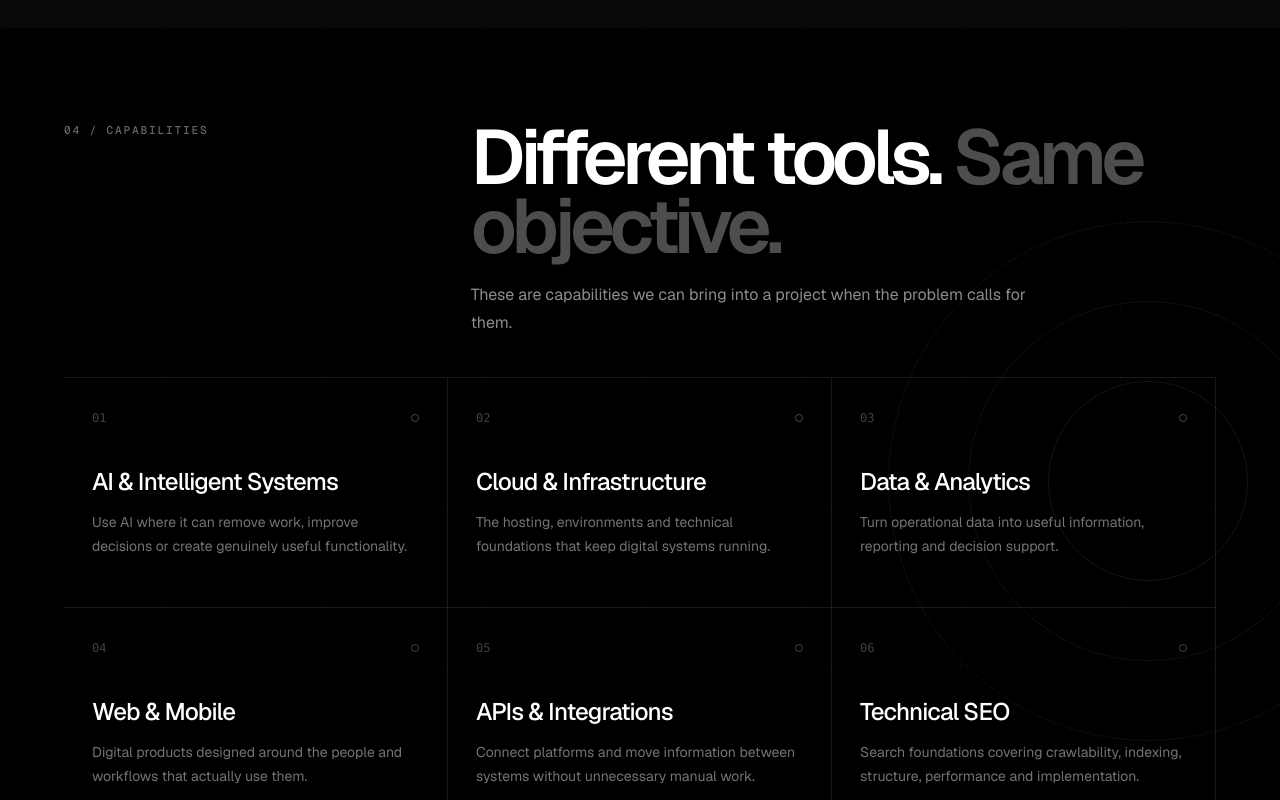
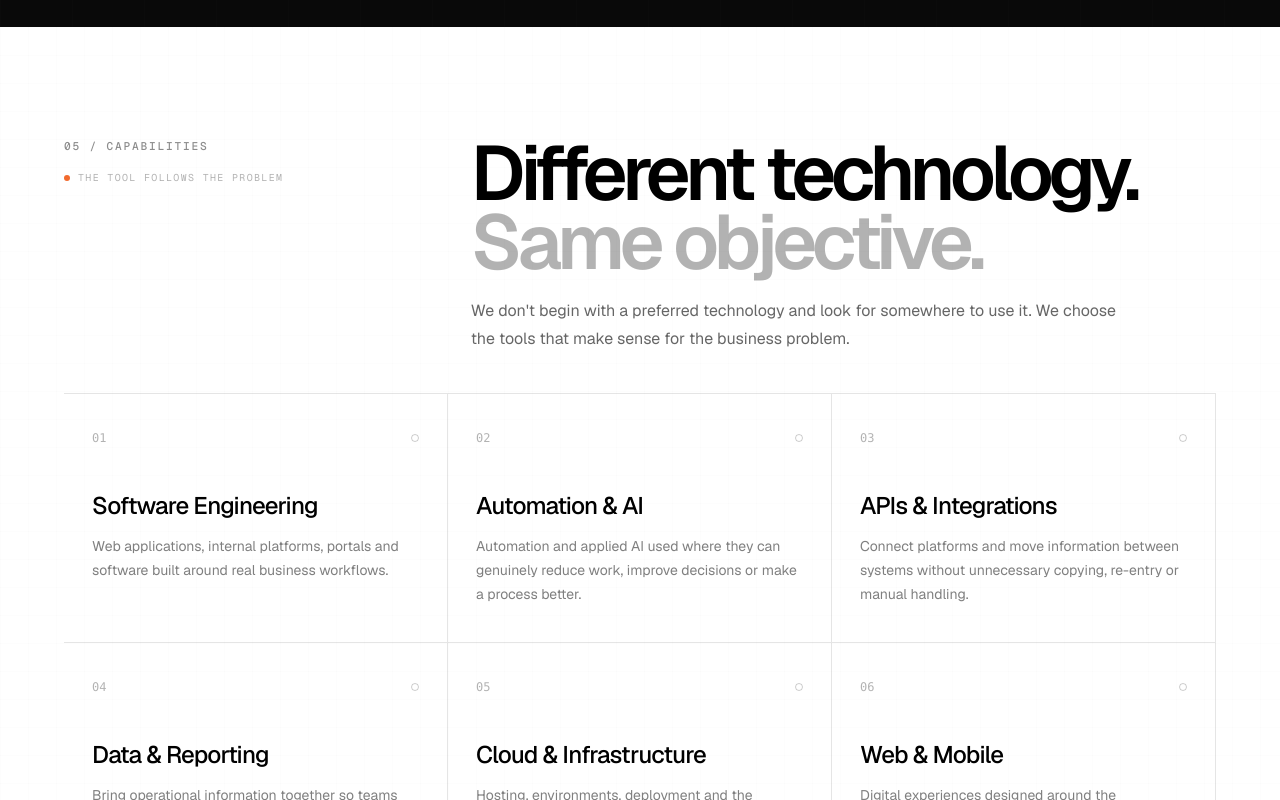
Before and after one commit to wilsonmugwe/drylake-website, a Next.js app: page / in a window 1280 px wide. Shown: the part 5680-6480 px from the top of the page. Built offline with nearby package versions, Linux system fonts and the light colour scheme; no server answers.

Commit message:
Update Capabilities.tsx

```diff
--- a/components/sections/Capabilities.tsx
+++ b/components/sections/Capabilities.tsx
@@ -6,103 +6,112 @@ import Container from "@/components/ui/Container";
 const capabilities = [
   {
     number: "01",
-    title: "AI & Intelligent Systems",
+    title: "Software Engineering",
     description:
-      "Use AI where it can remove work, improve decisions or create genuinely useful functionality.",
+      "Web applications, internal platforms, portals and software built around real business workflows.",
   },
   {
     number: "02",
-    title: "Cloud & Infrastructure",
+    title: "Automation & AI",
     description:
-      "The hosting, environments and technical foundations that keep digital systems running.",
+      "Automation and applied AI used where they can genuinely reduce work, improve decisions or make a process better.",
   },
   {
     number: "03",
-    title: "Data & Analytics",
+    title: "APIs & Integrations",
     description:
-      "Turn operational data into useful information, reporting and decision support.",
+      "Connect platforms and move information between systems without unnecessary copying, re-entry or manual handling.",
   },
   {
     number: "04",
-    title: "Web & Mobile",
+    title: "Data & Reporting",
     description:
-      "Digital products designed around the people and workflows that actually use them.",
+      "Bring operational information together so teams can understand what is happening and make better decisions.",
   },
   {
     number: "05",
-    title: "APIs & Integrations",
+    title: "Cloud & Infrastructure",
     description:
-      "Connect platforms and move information between systems without unnecessary manual work.",
+      "Hosting, environments, deployment and the technical foundations required to keep systems running reliably.",
   },
   {
     number: "06",
-    title: "Technical SEO",
+    title: "Web & Mobile",
     description:
-      "Search foundations covering crawlability, indexing, structure, performance and implementation.",
+      "Digital experiences designed around the customers, staff and workflows that actually use them.",
   },
 ];
 
 export default function Capabilities() {
   return (
-    <section className="relative overflow-hidden bg-black py-16 text-white sm:py-20 lg:py-24">
-      <div className="hero-large-grid pointer-events-none absolute inset-0 opacity-40" />
-
+    <section className="relative overflow-hidden bg-white py-16 text-black sm:py-20 lg:py-28">
       <div
         aria-hidden="true"
-        className="pointer-events-none absolute -right-32 top-1/2 hidden h-[520px] w-[520px] -translate-y-1/2 lg:block"
-      >
-        <div className="absolute inset-0 rounded-full border border-white/[0.05]" />
-        <div className="absolute inset-20 rounded-full border border-white/[0.06]" />
-        <div className="absolute inset-40 rounded-full border border-white/[0.08]" />
-      </div>
+        className="micro-grid pointer-events-none absolute inset-0 opacity-25"
+      />
 
       <Container className="relative z-10">
-        <div className="grid gap-6 border-b border-white/10 pb-8 lg:grid-cols-[0.65fr_1.35fr] lg:gap-12 lg:pb-10">
-          <p className="section-label text-white/40">
-            04 / Capabilities
-          </p>
+        <div className="grid gap-6 border-b border-black/10 pb-8 lg:grid-cols-[0.65fr_1.35fr] lg:gap-12 lg:pb-10">
+          <div>
+            <p className="section-label text-black/45">
+              05 / Capabilities
+            </p>
+
+            <div className="mt-4 flex items-center gap-2">
+              <span className="h-1.5 w-1.5 rounded-full bg-[#f26a2e]" />
+
+              <span className="tech-label text-black/30">
+                THE TOOL FOLLOWS THE PROBLEM
+              </span>
+            </div>
+          </div>
 
           <div>
             <h2 className="max-w-4xl text-[clamp(2.7rem,6vw,6rem)] font-semibold leading-[0.9] tracking-[-0.065em]">
-              Different tools.
-              <span className="text-white/30"> Same objective.</span>
+              Different technology.
+              <br />
+              <span className="text-black/30">Same objective.</span>
             </h2>
 
-            <p className="mt-4 max-w-xl text-sm leading-6 text-white/55 sm:mt-5 sm:text-base sm:leading-7">
-              These are capabilities we can bring into a project when the
-              problem calls for them.
+            <p className="mt-5 max-w-2xl text-sm leading-6 text-black/60 sm:text-base sm:leading-7">
+              We don&apos;t begin with a preferred technology and look for
+              somewhere to use it. We choose the tools that make sense for the
+              business problem.
             </p>
           </div>
         </div>
 
-        <div className="mt-0 grid sm:grid-cols-2 lg:grid-cols-3">
+        <div className="grid sm:grid-cols-2 lg:grid-cols-3">
           {capabilities.map((capability, index) => (
             <motion.article
               key={capability.title}
               initial={{ opacity: 0, y: 15 }}
               whileInView={{ opacity: 1, y: 0 }}
               viewport={{ once: true, amount: 0.2 }}
-              transition={{ duration: 0.45, delay: index * 0.05 }}
+              transition={{
+                duration: 0.45,
+                delay: index * 0.05,
+              }}
               className="
-                group relative min-h-[180px] border-b border-white/10 py-6
-                sm:min-h-[210px] sm:px-6 sm:py-7 sm:odd:border-r
-                lg:min-h-[230px] lg:border-r lg:px-7 lg:py-8
+                group relative min-h-[190px] border-b border-black/10 py-7
+                sm:min-h-[220px] sm:px-6 sm:py-8 sm:odd:border-r
+                lg:min-h-[240px] lg:border-r lg:px-7 lg:py-9
               "
             >
               <div className="flex items-center justify-between">
-                <span className="font-mono text-xs text-white/25">
+                <span className="font-mono text-xs text-black/30">
                   {capability.number}
                 </span>
 
-                <span className="h-2 w-2 rounded-full border border-white/25 transition-all duration-300 group-hover:border-[#f26a2e] group-hover:bg-[#f26a2e]" />
+                <span className="h-2 w-2 rounded-full border border-black/20 transition-all duration-300 group-hover:border-[#f26a2e] group-hover:bg-[#f26a2e]" />
               </div>
 
-              <div className="mt-8 sm:mt-10">
+              <div className="mt-9 sm:mt-11">
                 <h3 className="max-w-xs text-xl font-medium tracking-[-0.035em] sm:text-2xl">
                   {capability.title}
                 </h3>
 
-                <p className="mt-3 max-w-sm text-sm leading-6 text-white/45 transition-colors group-hover:text-white/65">
+                <p className="mt-3 max-w-sm text-sm leading-6 text-black/50 transition-colors group-hover:text-black/70">
                   {capability.description}
                 </p>
               </div>
```
